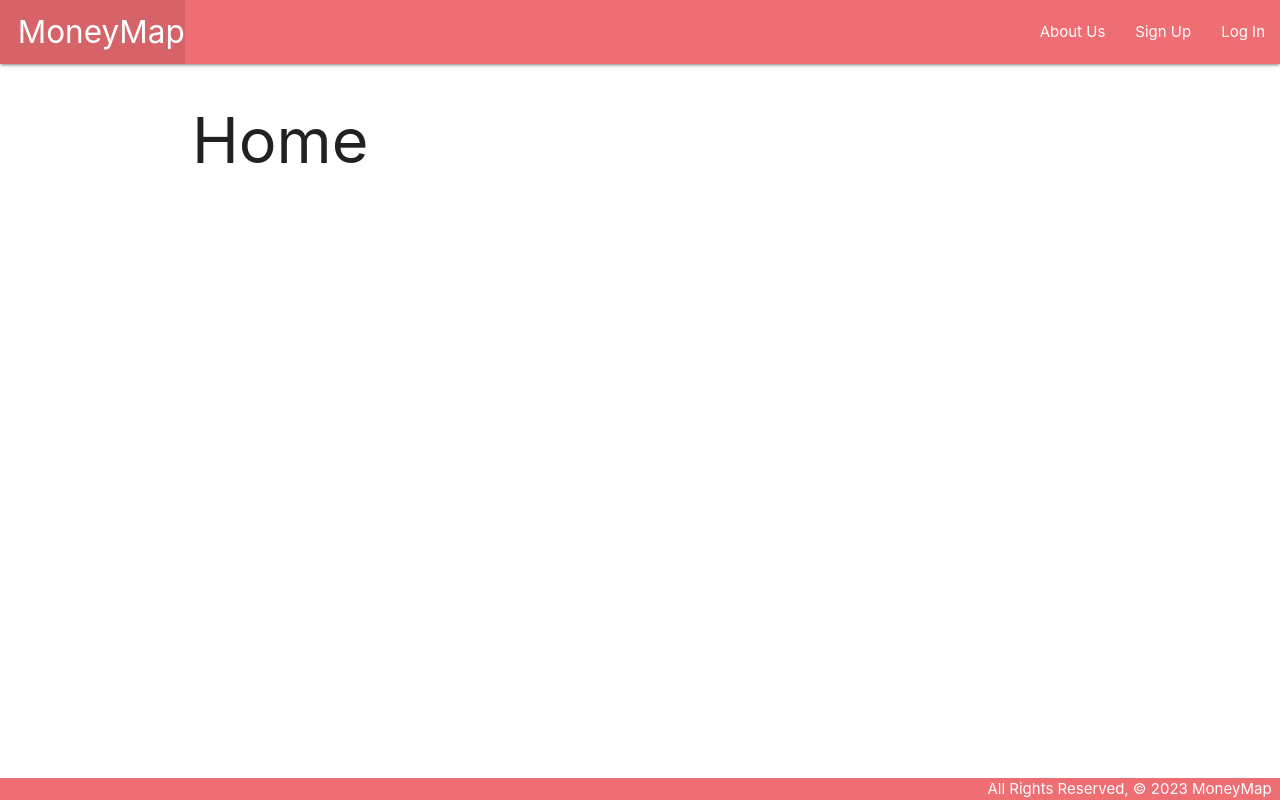
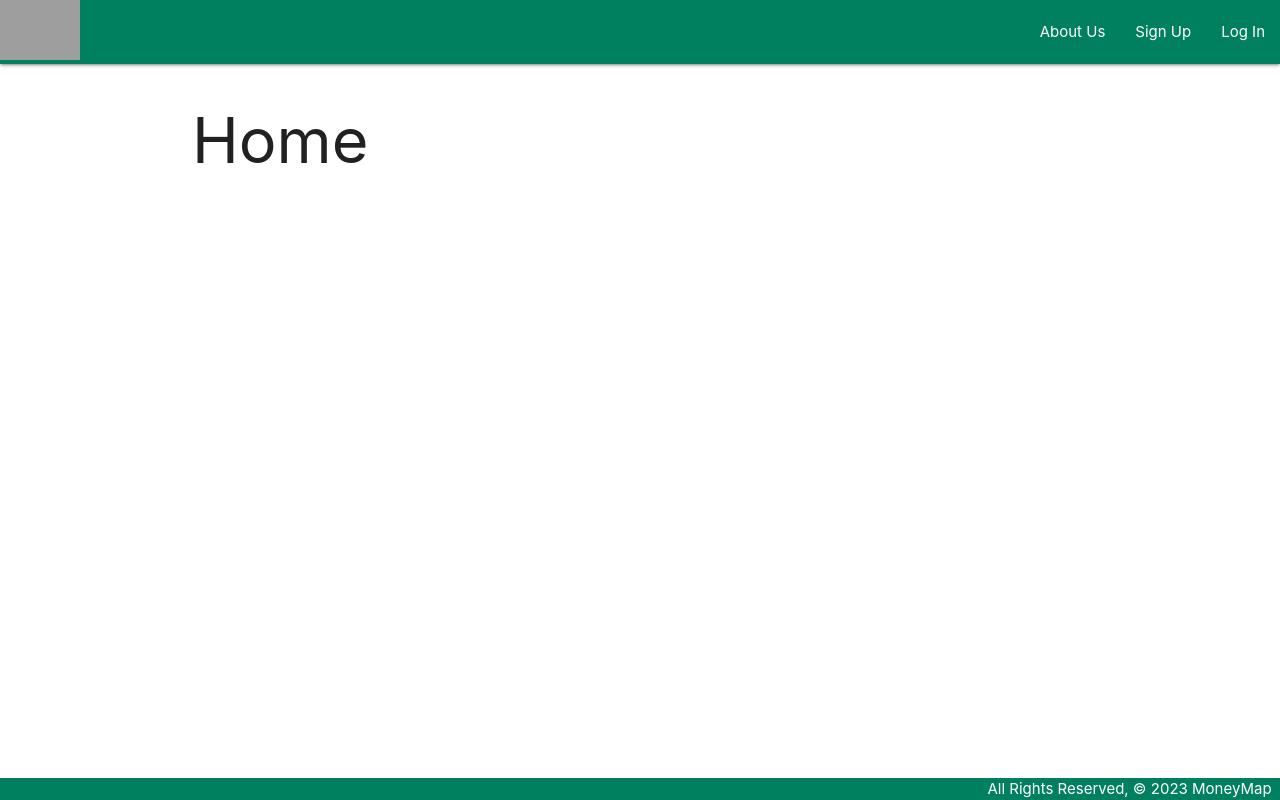
Before and after one commit to AlyssaAlonso/moneymap, a Django app: template main_app/templates/home.html in a window 1280 px wide. Run offline with Django 3.2, Linux system fonts and the light colour scheme; the template is opened without the code that fills it, so the values that code supplies are empty; grey boxes are pictures that could not be loaded.

Commit message:
update header and footer styling

```diff
--- a/main_app/static/css/style.css
+++ b/main_app/static/css/style.css
@@ -11,11 +11,16 @@ main {
 footer.page-footer {
   padding-top: 0;
   text-align: right;
+  background-color: #018060;
 }
 
-moneymap-logo {
+.moneymap-logo {
   display: flex;
   justify-content: center;
   align-items: center;
   height: 60px;
 }
+
+.nav-wrapper {
+  background-color: #018060;
+}
--- a/main_app/templates/base.html
+++ b/main_app/templates/base.html
@@ -1,14 +1,20 @@
 {% load static %}
 <!DOCTYPE html>
 <html lang="en">
-
   <head>
-    <meta charset="UTF-8">
-    <meta name="viewport" content="width=device-width, initial-scale=1.0">
-    <meta http-equiv="X-UA-Compatible" content="ie=edge">
+    <meta charset="UTF-8" />
+    <meta name="viewport" content="width=device-width, initial-scale=1.0" />
+    <meta http-equiv="X-UA-Compatible" content="ie=edge" />
     <title>MoneyMap</title>
-    <link rel="stylesheet" href="https://cdnjs.cloudflare.com/ajax/libs/materialize/1.0.0/css/materialize.css">
-    <link rel="stylesheet" type="text/css" href="{% static 'css/style.css' %}">
+    <link
+      rel="stylesheet"
+      href="https://cdnjs.cloudflare.com/ajax/libs/materialize/1.0.0/css/materialize.css"
+    />
+    <link
+      rel="stylesheet"
+      type="text/css"
+      href="{% static 'css/style.css' %}"
+    />
   </head>
 
   <body>
@@ -16,13 +22,23 @@
       <nav>
         <div class="nav-wrapper">
           <ul>
-                    <li><a href="/" class="left brand-logo">&nbsp;&nbsp;MoneyMap</a></li>
+            <li>
+                <li><a href="/" class="left brand-logo"><img src="../MoneyMap Logos/gold_logo_transparent_background.png" alt="Brand Logo" class="moneymap-logo"></a></li>
+            </li>
           </ul>
           <ul class="right">
             <li><a href="/about">About Us</a></li>
             {% if user.is_authenticated %}
-                    <li><a href="{% url 'income_create' %}">Financial Health Calculator</a></li>
-                    <li><a class="dropdown-trigger" href="#" data-target="dropdown1">My Finances</a></li>
+            <li>
+              <a href="{% url 'income_create' %}"
+                >Financial Health Calculator</a
+              >
+            </li>
+            <li>
+              <a class="dropdown-trigger" href="#" data-target="dropdown1"
+                >My Finances</a
+              >
+            </li>
             <ul id="dropdown1" class="dropdown-content">
               <li><a href="/finhealth">Financial Health</a></li>
               <li class="divider"></li>
@@ -41,20 +57,20 @@
         </div>
       </nav>
     </header>
-    <main class="container">
-        {% block content %}
-        {% endblock %}
-    </main>
+    <main class="container">{% block content %} {% endblock %}</main>
     <footer class="page-footer">
       <div class="right">All Rights Reserved, &copy; 2023 MoneyMap &nbsp;</div>
     </footer>
     <script src="https://cdnjs.cloudflare.com/ajax/libs/materialize/1.0.0/js/materialize.js"></script>
     <script>
-        document.addEventListener('DOMContentLoaded', function () {
-            var elems = document.querySelectorAll('.dropdown-trigger');
-            var instances = M.Dropdown.init(elems, { hover: false, coverTrigger: false, closeOnClick: true },);
+      document.addEventListener("DOMContentLoaded", function () {
+        var elems = document.querySelectorAll(".dropdown-trigger");
+        var instances = M.Dropdown.init(elems, {
+          hover: false,
+          coverTrigger: false,
+          closeOnClick: true,
+        });
       });
     </script>
   </body>
-
 </html>
```
Lines whose indentation alone changed are shown as unchanged.
